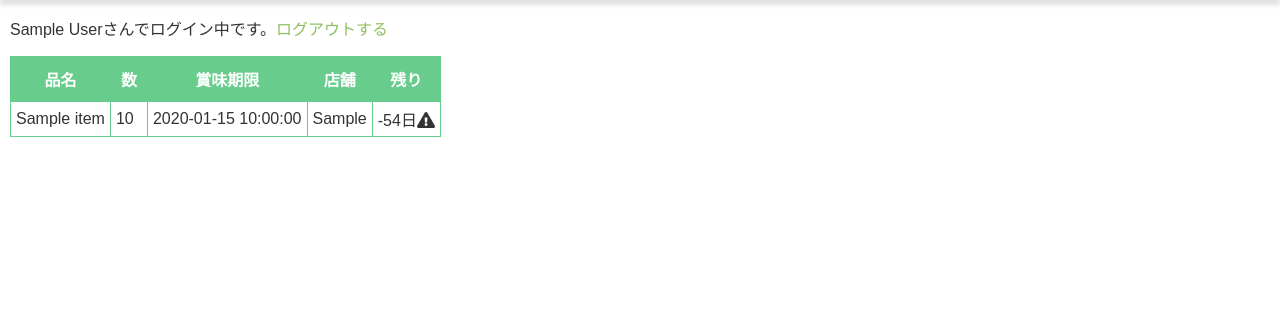
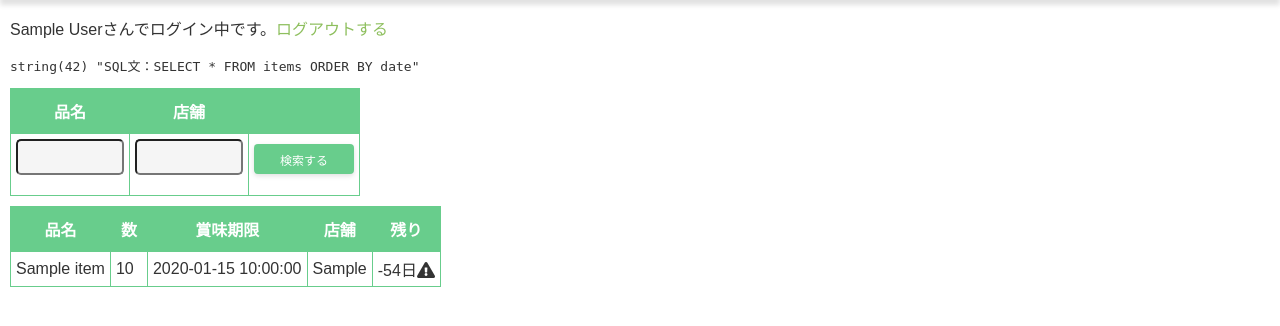
Before and after one commit to pixcelo/Freshness_Control, a PHP site: page / in a window 1280 px wide. Shown: the part 113-439 px from the top of the page. Run offline with PHP 8.4, Linux system fonts and the light colour scheme; the visitor is signed in with stand-in values (Sample User, id 1); tables that the repository leaves empty or names only in its code hold one stand-in row (values such as "Sample post"); some libraries are stand-ins or nearby versions.

Commit message:
検索機能の追加

```diff
--- a/index.php
+++ b/index.php
@@ -24,14 +24,54 @@ if (isset($_SESSION['user_id']) && $_SESSION['time'] + 3600 > time()) {
 
       <article>
         <p><?php print h($user['name']); ?>さんでログイン中です。<span><a href="logout.php">ログアウトする</a></span></p>
-        <!-- <button>並び替え</button> -->
+        <table>
+          <tr>
+            <th>品名</th>
+            <th>店舗</th>
+            <th></th>
+          </tr>
 
-       <!-- ログインユーザーの商品情報を表示 -->
+          <tr>
+            <form action="" method="POST">
+            <td><input type="text" name="name"></td>
+            <td><input type="text" name="store"></td>
+            <td><input class="c-btn"  type="submit" name="search" value="検索する"></td>
+          </tr>
+        </form>
+
         <?php
-        $items = $pdo->prepare('SELECT * FROM items WHERE user_id=? ORDER BY date');
-        $items->execute(array($_SESSION['user_id']));
-        $item = $users->fetch();
+
+        // 検索機能
+        if (isset($_POST['search'])) {
+          $sql = "SELECT * FROM items ";
+        }
+
+        if (empty($_POST['name']) && empty($_POST['store'])) {
+          $sql = "SELECT * FROM items ORDER BY date";
+        }
+
+        // 品名検索
+        if (!empty($_POST['name'])) {
+          $name = $_POST['name'];
+          $sql .= "WHERE name LIKE '%{$name}%' ORDER BY date";
+        }
+
+        // 店舗検索
+        if (!empty($_POST['store'])){
+          $store = $_POST['store'];
+          $sql .= "WHERE store LIKE '%{$store}%' ORDER BY date";
+        }
+
+        $items = $pdo->prepare($sql);
+
+        echo '<pre>';
+        var_dump("SQL文：".$sql);
+        echo '</pre>';
+
+        $items->execute();
         ?>
+
+        </table>
 
         <table id="test">
           <tr>
@@ -72,8 +112,7 @@ if (isset($_SESSION['user_id']) && $_SESSION['time'] + 3600 > time()) {
     </div>
   </div>
 
- <script>
-
-  </script>
+<script>
+</script>
 </body>
 </html>
```
